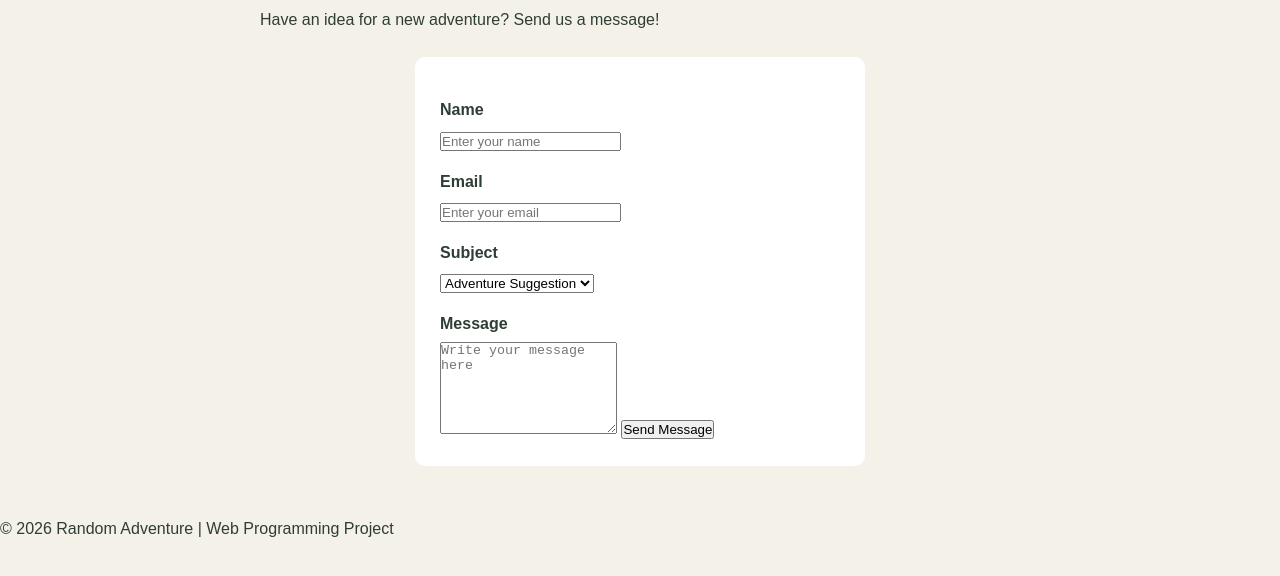
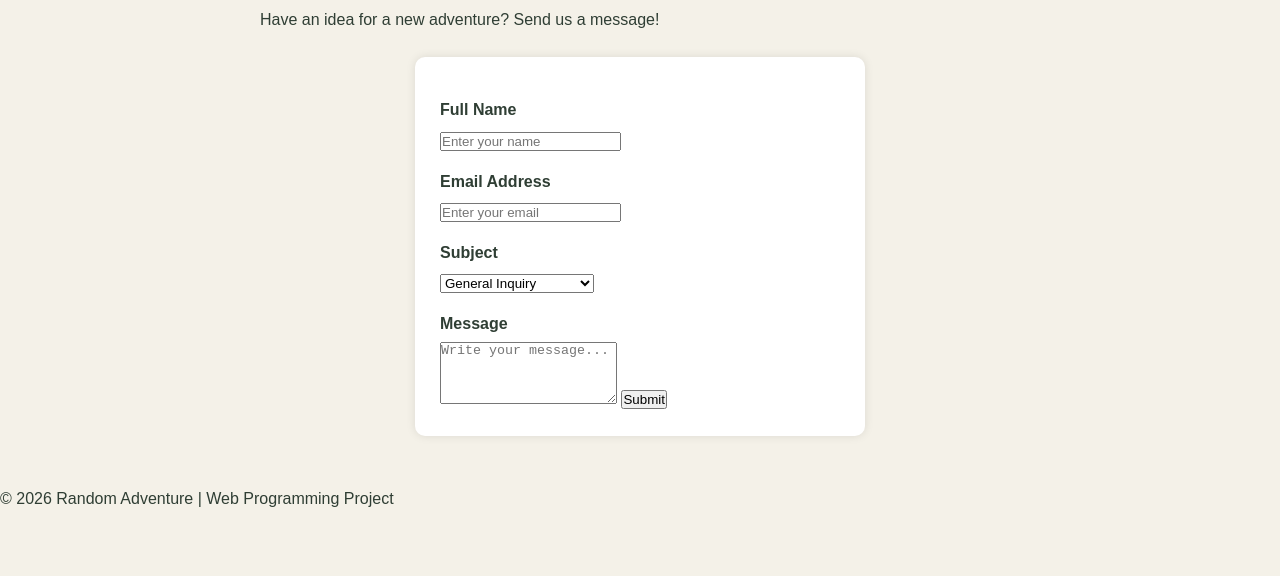
Before and after one commit to vivekkaushik200701-bot/a1_fixed, a plain HTML site: page contact.html in a window 1280 px wide. Shown: the part 176-752 px from the top of the page. Drawn offline with Linux system fonts and the light colour scheme.

Commit message:
update the style of the contact form

```diff
--- a/contact.html
+++ b/contact.html
@@ -24,23 +24,24 @@
     <p>Have an idea for a new adventure? Send us a message!</p>
 
     <form>
-        <label for="name">Name</label>
-        <input type="text" id="name" name="name" placeholder="Enter your name" required>
+        <label for="name">Full Name</label>
+        <input type="text" id="name" placeholder="Enter your name" required>
 
-        <label for="email">Email</label>
-        <input type="email" id="email" name="email" placeholder="Enter your email" required>
+        <label for="email">Email Address</label>
+        <input type="email" id="email" placeholder="Enter your email" required>
 
         <label for="subject">Subject</label>
-        <select id="subject" name="subject">
-            <option value="suggestion">Adventure Suggestion</option>
-            <option value="feedback">Feedback</option>
-            <option value="other">Other</option>
+        <select id="subject">
+            <option>General Inquiry</option>
+            <option>Support</option>
+            <option>Feedback</option>
+            <option>Adventure Suggestion</option>
         </select>
 
         <label for="message">Message</label>
-        <textarea id="message" name="message" placeholder="Write your message here" rows="6" required></textarea>
+        <textarea id="message" rows="4" placeholder="Write your message..." required></textarea>
 
-        <button type="submit">Send Message</button>
+        <button type="submit">Submit</button>
     </form>
 </div>
 
--- a/style.css
+++ b/style.css
@@ -257,6 +257,7 @@ form {
         margin: auto;
         padding: 25px;
         border-radius: 10px;
+        box-shadow: 0 0 10px rgba(0,0,0,0.1);
 
 }
 
```
